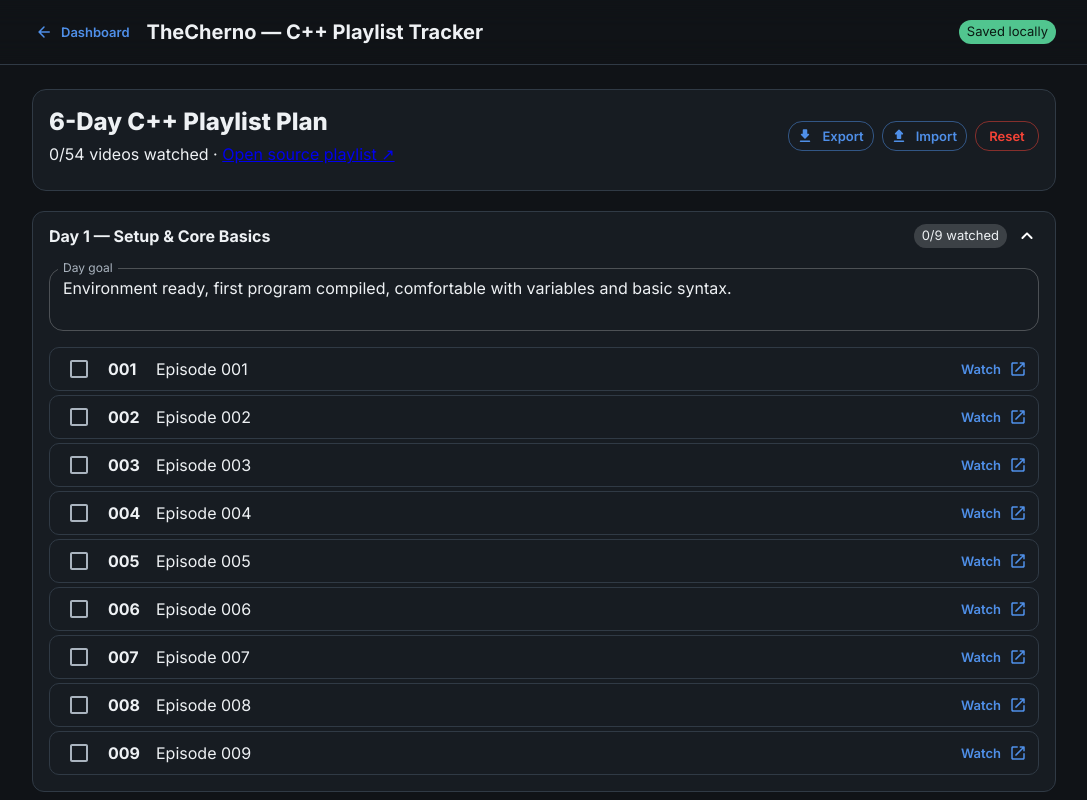
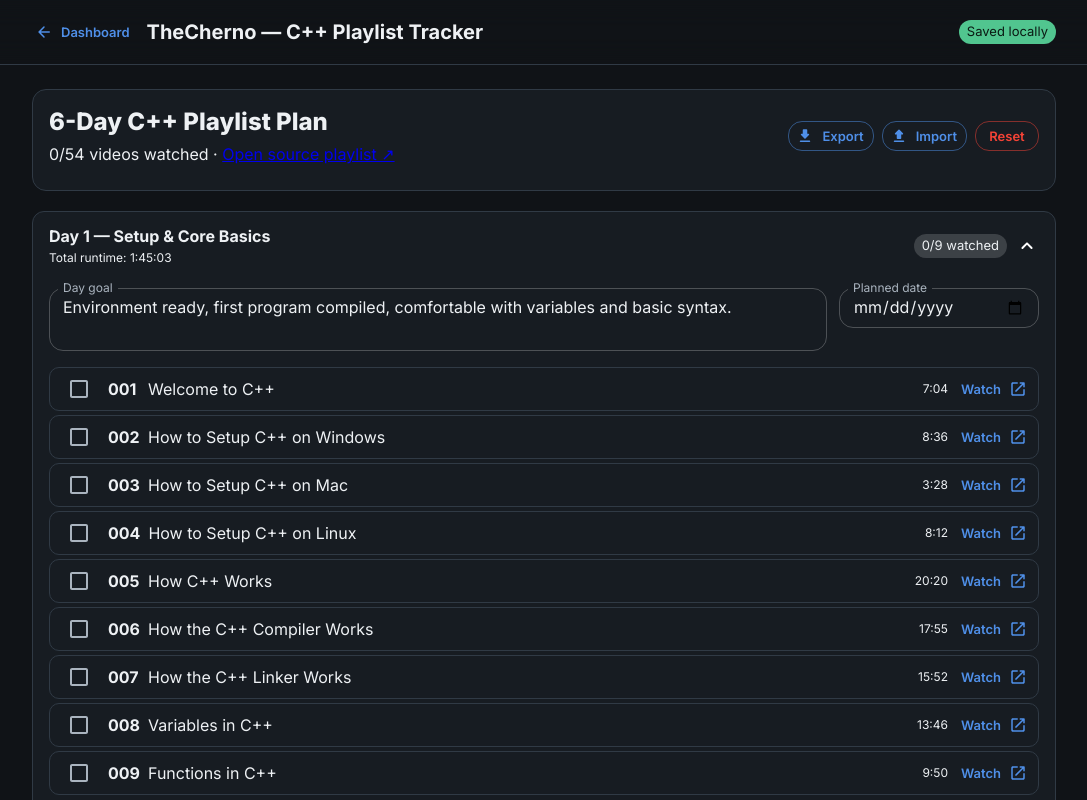
Before and after one commit to iSriBalaji/dsa-lab, a Next.js app in the folder saas-dashboard/: page /thecherno in a window 1280 px wide. Shown: the top 800 px of the page, without its empty margins (96-1183 px from the left). Built offline with nearby package versions, Linux system fonts and the light colour scheme.

Commit message:
Use real TheCherno video titles/durations, add per-day planned date picker

```diff
--- a/saas-dashboard/src/app/thecherno/page.tsx
+++ b/saas-dashboard/src/app/thecherno/page.tsx
@@ -30,8 +30,10 @@
 import type { ChernoPlaylistData, ChernoState } from "@/types/cherno";
 import {
   dayCompletion,
+  dayTotalSeconds,
   defaultChernoState,
   exportChernoState,
+  formatDuration,
   loadChernoState,
   normalizeChernoState,
   saveChernoState,
@@ -89,7 +91,7 @@
   const toggleVideo = (dayNum: number, videoKey: string, checked: boolean) => {
     persist((prev) => {
       const key = String(dayNum);
-      const dayState = prev.days[key] || { goal: "", videos: {} };
+      const dayState = prev.days[key] || { goal: "", plannedDate: "", videos: {} };
       return {
         ...prev,
         days: {
@@ -103,8 +105,16 @@
   const setGoal = (dayNum: number, goal: string) => {
     persist((prev) => {
       const key = String(dayNum);
-      const dayState = prev.days[key] || { goal: "", videos: {} };
+      const dayState = prev.days[key] || { goal: "", plannedDate: "", videos: {} };
       return { ...prev, days: { ...prev.days, [key]: { ...dayState, goal } } };
+    });
+  };
+
+  const setPlannedDate = (dayNum: number, plannedDate: string) => {
+    persist((prev) => {
+      const key = String(dayNum);
+      const dayState = prev.days[key] || { goal: "", plannedDate: "", videos: {} };
+      return { ...prev, days: { ...prev.days, [key]: { ...dayState, plannedDate } } };
     });
   };
 
@@ -206,7 +216,9 @@
             {playlist.days.map((day) => {
               const keys = videoKeysForDay(day);
               const { done, total } = dayCompletion(state, day);
-              const goal = state.days[String(day.day)]?.goal ?? day.defaultGoal;
+              const dayState = state.days[String(day.day)];
+              const goal = dayState?.goal ?? day.defaultGoal;
+              const plannedDate = dayState?.plannedDate ?? "";
               const isComplete = done === total;
 
               return (
@@ -218,12 +230,18 @@
                   sx={{ border: 1, borderColor: "divider", borderRadius: "12px !important", "&::before": { display: "none" } }}
                 >
                   <AccordionSummary expandIcon={<ExpandMoreRoundedIcon />}>
-                    <Stack direction={{ xs: "column", sm: "row" }} spacing={1} sx={{ flex: 1, justifyContent: "space-between", pr: 1 }}>
+                    <Stack direction={{ xs: "column", sm: "row" }} spacing={1} sx={{ flex: 1, justifyContent: "space-between", pr: 1, alignItems: { sm: "center" } }}>
+                      <Box>
                         <Typography sx={{ fontWeight: 700 }}>{day.title}</Typography>
+                        <Typography variant="caption" color="text.secondary">
+                          Total runtime: {formatDuration(dayTotalSeconds(day))}
+                        </Typography>
+                      </Box>
                       <Chip size="small" label={`${done}/${total} watched`} color={isComplete ? "success" : "default"} />
                     </Stack>
                   </AccordionSummary>
                   <AccordionDetails>
+                    <Stack direction={{ xs: "column", sm: "row" }} spacing={1.5} sx={{ mb: 2 }}>
                       <TextField
                         fullWidth
                         multiline
@@ -232,11 +250,20 @@
                         label="Day goal"
                         value={goal}
                         onChange={(event) => setGoal(day.day, event.target.value)}
-                      sx={{ mb: 2 }}
                       />
+                      <TextField
+                        type="date"
+                        size="small"
+                        label="Planned date"
+                        value={plannedDate}
+                        onChange={(event) => setPlannedDate(day.day, event.target.value)}
+                        slotProps={{ inputLabel: { shrink: true } }}
+                        sx={{ minWidth: { xs: "100%", sm: 200 } }}
+                      />
+                    </Stack>
                     <Stack spacing={0.5}>
-                      {keys.map((key, idx) => {
-                        const videoIndex = day.range[0] + idx;
+                      {day.videos.map((video, idx) => {
+                        const key = keys[idx];
                         const checked = !!state.days[String(day.day)]?.videos[key];
                         return (
                           <Stack
@@ -250,15 +277,24 @@
                               onChange={(event) => toggleVideo(day.day, key, event.target.checked)}
                               slotProps={{ input: { "aria-label": `Video ${key} watched` } }}
                             />
-                            <Typography sx={{ fontWeight: 700, minWidth: 40 }}>{key}</Typography>
-                            <Typography sx={{ flex: 1, color: checked ? "text.secondary" : "text.primary" }}>
-                              Episode {key}
+                            <Typography sx={{ fontWeight: 700, minWidth: 32 }}>{key}</Typography>
+                            <Typography
+                              sx={{
+                                flex: 1,
+                                color: checked ? "text.secondary" : "text.primary",
+                                textDecoration: checked ? "line-through" : "none",
+                              }}
+                            >
+                              {video.title}
+                            </Typography>
+                            <Typography variant="caption" color="text.secondary" sx={{ minWidth: 48, textAlign: "right" }}>
+                              {formatDuration(video.durationSeconds)}
                             </Typography>
                             <Button
                               size="small"
                               endIcon={<OpenInNewRoundedIcon fontSize="small" />}
                               component="a"
-                              href={`https://www.youtube.com/watch?list=${playlist.playlistUrl.split("list=")[1]}&index=${videoIndex}`}
+                              href={`https://www.youtube.com/watch?list=${playlist.playlistUrl.split("list=")[1]}&index=${video.index}`}
                               target="_blank"
                               rel="noopener noreferrer"
                             >
@@ -273,11 +309,6 @@
               );
             })}
           </Stack>
-
-          <Typography variant="caption" color="text.secondary" sx={{ display: "block", mt: 2 }}>
-            Video titles/durations are placeholders until exact IDs are collected (see TheCherno.md). Links use the
-            playlist + index pattern and will jump to the correct video.
-          </Typography>
         </Container>
       </Box>
     </ThemeProvider>
--- a/saas-dashboard/src/data/cherno-playlist.json
+++ b/saas-dashboard/src/data/cherno-playlist.json
@@ -6,37 +6,97 @@
       "day": 1,
       "title": "Day 1 — Setup & Core Basics",
       "defaultGoal": "Environment ready, first program compiled, comfortable with variables and basic syntax.",
-      "range": [1, 9]
+      "videos": [
+        { "index": 1, "title": "Welcome to C++", "durationSeconds": 424 },
+        { "index": 2, "title": "How to Setup C++ on Windows", "durationSeconds": 516 },
+        { "index": 3, "title": "How to Setup C++ on Mac", "durationSeconds": 208 },
+        { "index": 4, "title": "How to Setup C++ on Linux", "durationSeconds": 492 },
+        { "index": 5, "title": "How C++ Works", "durationSeconds": 1220 },
+        { "index": 6, "title": "How the C++ Compiler Works", "durationSeconds": 1075 },
+        { "index": 7, "title": "How the C++ Linker Works", "durationSeconds": 952 },
+        { "index": 8, "title": "Variables in C++", "durationSeconds": 826 },
+        { "index": 9, "title": "Functions in C++", "durationSeconds": 590 }
+      ]
     },
     {
       "day": 2,
       "title": "Day 2 — Control Flow & Functions",
       "defaultGoal": "Comfortable with conditionals, loops, functions, and how the compiler/linker pipeline works.",
-      "range": [10, 18]
+      "videos": [
+        { "index": 10, "title": "C++ Header Files", "durationSeconds": 910 },
+        { "index": 11, "title": "How to DEBUG C++ in VISUAL STUDIO", "durationSeconds": 1159 },
+        { "index": 12, "title": "CONDITIONS and BRANCHES in C++ (if statements)", "durationSeconds": 1423 },
+        { "index": 13, "title": "BEST Visual Studio Setup for C++ Projects!", "durationSeconds": 727 },
+        { "index": 14, "title": "Loops in C++ (for loops, while loops)", "durationSeconds": 739 },
+        { "index": 15, "title": "Control Flow in C++ (continue, break, return)", "durationSeconds": 500 },
+        { "index": 16, "title": "POINTERS in C++", "durationSeconds": 1018 },
+        { "index": 17, "title": "REFERENCES in C++", "durationSeconds": 612 },
+        { "index": 18, "title": "CLASSES in C++", "durationSeconds": 522 }
+      ]
     },
     {
       "day": 3,
       "title": "Day 3 — Arrays, Pointers & Memory",
       "defaultGoal": "Understand pointers, references, arrays, and stack vs heap memory at a working level.",
-      "range": [19, 27]
+      "videos": [
+        { "index": 19, "title": "CLASSES vs STRUCTS in C++", "durationSeconds": 511 },
+        { "index": 20, "title": "How to Write a C++ Class", "durationSeconds": 692 },
+        { "index": 21, "title": "Static in C++", "durationSeconds": 389 },
+        { "index": 22, "title": "Static for Classes and Structs in C++", "durationSeconds": 551 },
+        { "index": 23, "title": "ENUMS in C++", "durationSeconds": 464 },
+        { "index": 24, "title": "Constructors in C++", "durationSeconds": 418 },
+        { "index": 25, "title": "Destructors in C++", "durationSeconds": 287 },
+        { "index": 26, "title": "Inheritance in C++", "durationSeconds": 480 },
+        { "index": 27, "title": "Virtual Functions in C++", "durationSeconds": 405 }
+      ]
     },
     {
       "day": 4,
       "title": "Day 4 — Classes & Object-Oriented Basics",
       "defaultGoal": "Can write simple classes, understand constructors/destructors, and static vs instance members.",
-      "range": [28, 36]
+      "videos": [
+        { "index": 28, "title": "Interfaces in C++ (Pure Virtual Functions)", "durationSeconds": 414 },
+        { "index": 29, "title": "Visibility in C++", "durationSeconds": 529 },
+        { "index": 30, "title": "Arrays in C++", "durationSeconds": 1111 },
+        { "index": 31, "title": "How Strings Work in C++ (and how to use them)", "durationSeconds": 1166 },
+        { "index": 32, "title": "String Literals in C++", "durationSeconds": 846 },
+        { "index": 33, "title": "CONST in C++", "durationSeconds": 773 },
+        { "index": 34, "title": "The Mutable Keyword in C++", "durationSeconds": 416 },
+        { "index": 35, "title": "Member Initializer Lists in C++ (Constructor Initializer List)", "durationSeconds": 516 },
+        { "index": 36, "title": "Ternary Operators in C++ (Conditional Assignment)", "durationSeconds": 481 }
+      ]
     },
     {
       "day": 5,
       "title": "Day 5 — STL & Modern C++ Features",
       "defaultGoal": "Comfortable using STL containers, strings, and modern C++ conveniences in small programs.",
-      "range": [37, 45]
+      "videos": [
+        { "index": 37, "title": "How to CREATE/INSTANTIATE OBJECTS in C++", "durationSeconds": 782 },
+        { "index": 38, "title": "The NEW Keyword in C++", "durationSeconds": 652 },
+        { "index": 39, "title": "Implicit Conversion and the Explicit Keyword in C++", "durationSeconds": 473 },
+        { "index": 40, "title": "OPERATORS and OPERATOR OVERLOADING in C++", "durationSeconds": 763 },
+        { "index": 41, "title": "The \"this\" keyword in C++", "durationSeconds": 368 },
+        { "index": 42, "title": "Object Lifetime in C++ (Stack/Scope Lifetimes)", "durationSeconds": 659 },
+        { "index": 43, "title": "SMART POINTERS in C++ (std::unique_ptr, std::shared_ptr, std::weak_ptr)", "durationSeconds": 697 },
+        { "index": 44, "title": "Copying and Copy Constructors in C++", "durationSeconds": 1251 },
+        { "index": 45, "title": "The Arrow Operator in C++", "durationSeconds": 473 }
+      ]
     },
     {
       "day": 6,
       "title": "Day 6 — Templates, Macros & Wrap-up",
       "defaultGoal": "Grasp templates/macros at a conceptual level and can navigate the rest of the series independently.",
-      "range": [46, 54]
+      "videos": [
+        { "index": 46, "title": "Dynamic Arrays in C++ (std::vector)", "durationSeconds": 853 },
+        { "index": 47, "title": "Optimizing the usage of std::vector in C++", "durationSeconds": 584 },
+        { "index": 48, "title": "Local Static in C++", "durationSeconds": 459 },
+        { "index": 49, "title": "Using Libraries in C++ (Static Linking)", "durationSeconds": 1122 },
+        { "index": 50, "title": "Using Dynamic Libraries in C++", "durationSeconds": 606 },
+        { "index": 51, "title": "Making and Working with Libraries in C++ (Multiple Projects in Visual Studio)", "durationSeconds": 746 },
+        { "index": 52, "title": "How to Deal with Multiple Return Values in C++", "durationSeconds": 1040 },
+        { "index": 53, "title": "Templates in C++", "durationSeconds": 1078 },
+        { "index": 54, "title": "Stack vs Heap Memory in C++", "durationSeconds": 1171 }
+      ]
     }
   ]
 }
--- a/saas-dashboard/src/lib/cherno-state.ts
+++ b/saas-dashboard/src/lib/cherno-state.ts
@@ -18,12 +18,13 @@
     for (const [dayKey, dayValue] of Object.entries(value.days)) {
       if (!isPlainObject(dayValue)) continue;
       const goal = typeof dayValue.goal === "string" ? dayValue.goal : "";
+      const plannedDate = typeof dayValue.plannedDate === "string" ? dayValue.plannedDate : "";
       const videos = isPlainObject(dayValue.videos)
         ? Object.fromEntries(
             Object.entries(dayValue.videos).filter(([, v]) => typeof v === "boolean"),
           )
         : {};
-      normalized.days[dayKey] = { goal, videos: videos as Record<string, boolean> };
+      normalized.days[dayKey] = { goal, plannedDate, videos: videos as Record<string, boolean> };
     }
   }
 
@@ -54,12 +55,21 @@
 }
 
 export function videoKeysForDay(day: ChernoDay): string[] {
-  const [start, end] = day.range;
-  const keys: string[] = [];
-  for (let i = start; i <= end; i += 1) {
-    keys.push(String(i).padStart(3, "0"));
+  return day.videos.map((video) => String(video.index).padStart(3, "0"));
+}
+
+export function formatDuration(totalSeconds: number): string {
+  const hours = Math.floor(totalSeconds / 3600);
+  const minutes = Math.floor((totalSeconds % 3600) / 60);
+  const seconds = totalSeconds % 60;
+  if (hours > 0) {
+    return `${hours}:${String(minutes).padStart(2, "0")}:${String(seconds).padStart(2, "0")}`;
   }
-  return keys;
+  return `${minutes}:${String(seconds).padStart(2, "0")}`;
+}
+
+export function dayTotalSeconds(day: ChernoDay): number {
+  return day.videos.reduce((sum, video) => sum + video.durationSeconds, 0);
 }
 
 export function dayCompletion(state: ChernoState, day: ChernoDay): { done: number; total: number } {
@@ -75,12 +85,13 @@
     days: Object.fromEntries(
       days.map((day) => {
         const key = String(day.day);
-        const dayState = state.days[key] || { goal: day.defaultGoal, videos: {} };
+        const dayState = state.days[key] || { goal: day.defaultGoal, plannedDate: "", videos: {} };
         const { done, total } = dayCompletion(state, day);
         return [
           key,
           {
             goal: dayState.goal || day.defaultGoal,
+            plannedDate: dayState.plannedDate || "",
             completed: done === total,
             videos: dayState.videos,
           },
```
Also changed, not shown: saas-dashboard/src/types/cherno.ts (+8 -1 lines). Lines whose indentation alone changed are shown as unchanged.
